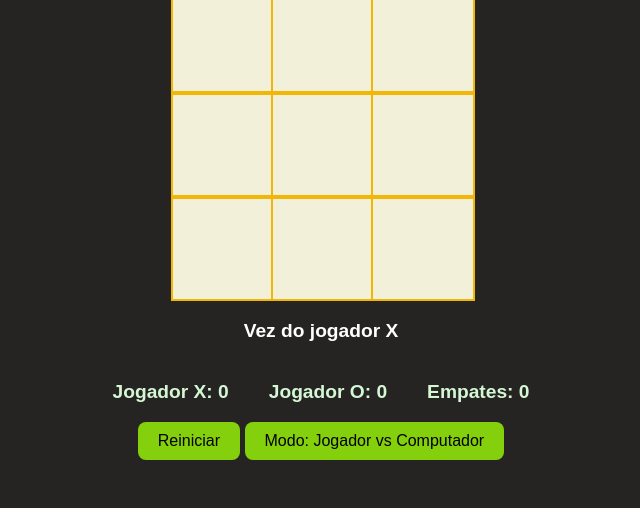
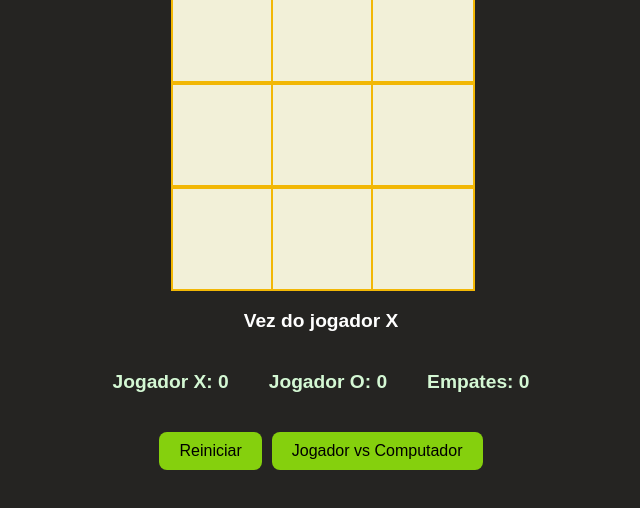
Before and after one commit to simoneluciano/jogo-da-velha, a plain HTML site: page index.html in a window 1280 px wide. Both pictures are taken after a click on the button "Jogar contra o Computador". Shown: the part 208-716 px from the top of the page, without its empty margins (319-959 px from the left). Drawn offline with Linux system fonts and the light colour scheme.

Commit message:
Melhorei

```diff
--- a/jogo.css
+++ b/jogo.css
@@ -62,6 +62,13 @@
     flex-wrap: wrap;
     justify-content: center;
 }
+.botoes {
+
+    display: flex;
+    justify-content: center;
+    gap: 10px;
+    margin-top: 20px;
+}
 
 button {
     border: none;
--- a/script.js
+++ b/script.js
@@ -2,7 +2,7 @@
 let placarO = 0;
 let placarEmpate = 0;
 
-// Selecionando elementos do DOM
+
 const tabuleiro = document.getElementById('tabuleiro');
 const celulas = document.querySelectorAll('[data-celula]');
 const mensagem = document.getElementById('mensagem');
@@ -14,7 +14,7 @@
 let jogadorAtual = 'X';
 let jogoAtivo = true;
 
-// Combinações vencedoras possíveis
+// Combinações vencedoras
 const combinacoesVencedoras = [
     [0, 1, 2], [3, 4, 5], [6, 7, 8], // Linhas
     [0, 3, 6], [1, 4, 7], [2, 5, 8], // Colunas
@@ -66,21 +66,21 @@
     }
 }
 
-// Função para verificar vitória e retornar combinação vencedora
+// Função para verificar vitória
 function verificarVitoria() {
     return combinacoesVencedoras.find(combinacao => {
         return combinacao.every(indice => celulas[indice].textContent === jogadorAtual);
     });
 }
 
-// Função para destacar as células vencedoras
+// Função para as células vencedoras
 function destacarCelulasVencedoras(combo) {
     combo.forEach(indice => {
         celulas[indice].classList.add('vencedor');
     });
 }
 
-// Função para verificar empate
+// Função se ouve empate
 function verificarEmpate() {
     return [...celulas].every(celula => celula.textContent !== '');
 }
@@ -158,17 +158,16 @@
     mensagem.textContent = `Vez do jogador ${jogadorAtual}`;
 }
 
-// Adicionando event listeners
+// Adicionando event
 celulas.forEach(celula => celula.addEventListener('click', lidarComCliqueCelula));
 botaoReiniciar.addEventListener('click', reiniciarJogo);
 botaoModoComputador.addEventListener('click', () => {
     contraComputador = !contraComputador;
     botaoModoComputador.textContent = contraComputador
-        ? 'Modo: Jogador vs Computador'
-        : 'Modo: Jogador vs Jogador';
+        ?'Jogador vs Computador'
+        :'Jogador vs Jogador';
     reiniciarJogo();
 });
-
-// Inicializa placar e mensagem
+// mensagem para iniciar o placar
 atualizarPlacar();
 mensagem.textContent = `Vez do jogador ${jogadorAtual}`;
```
